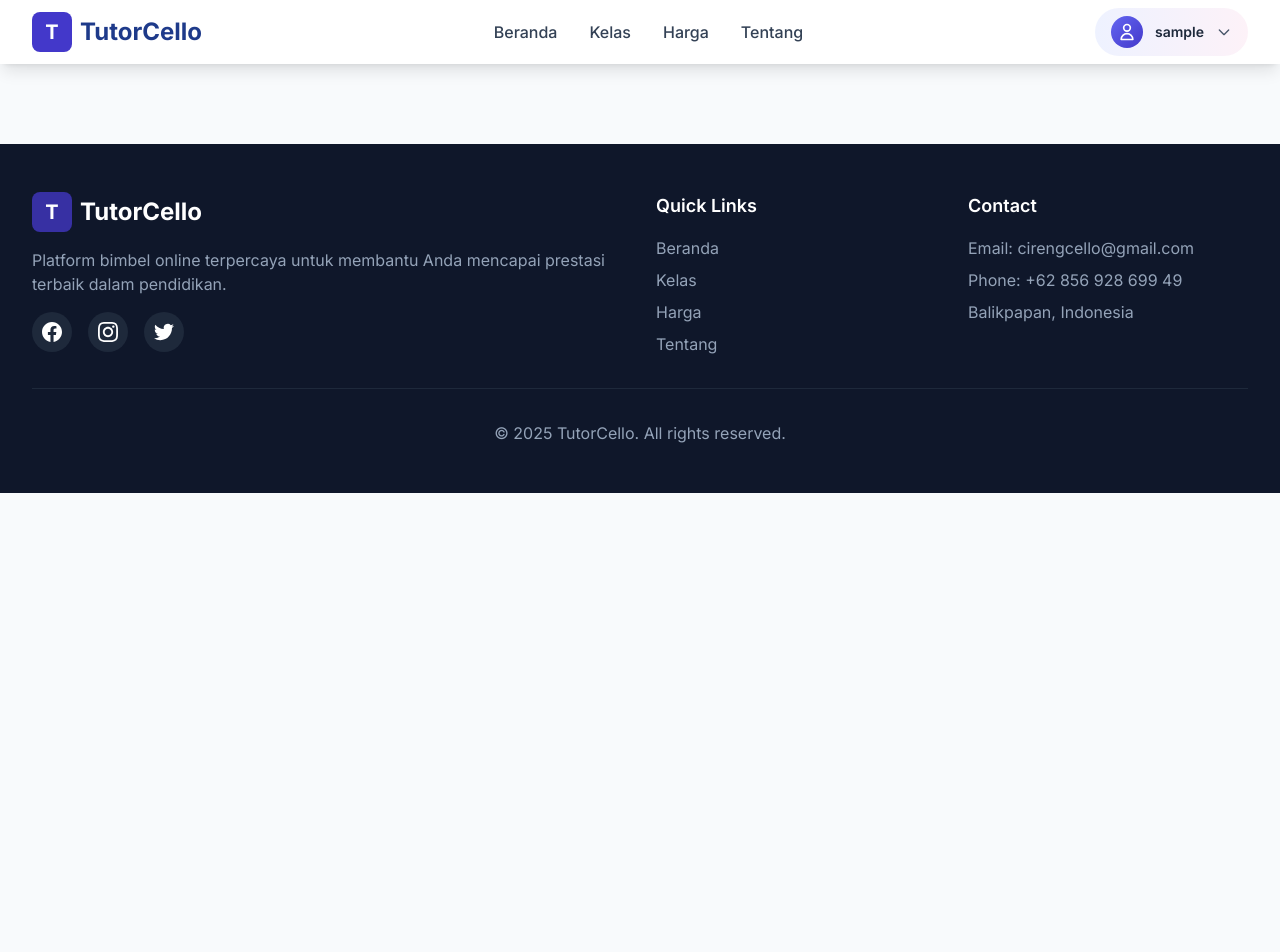
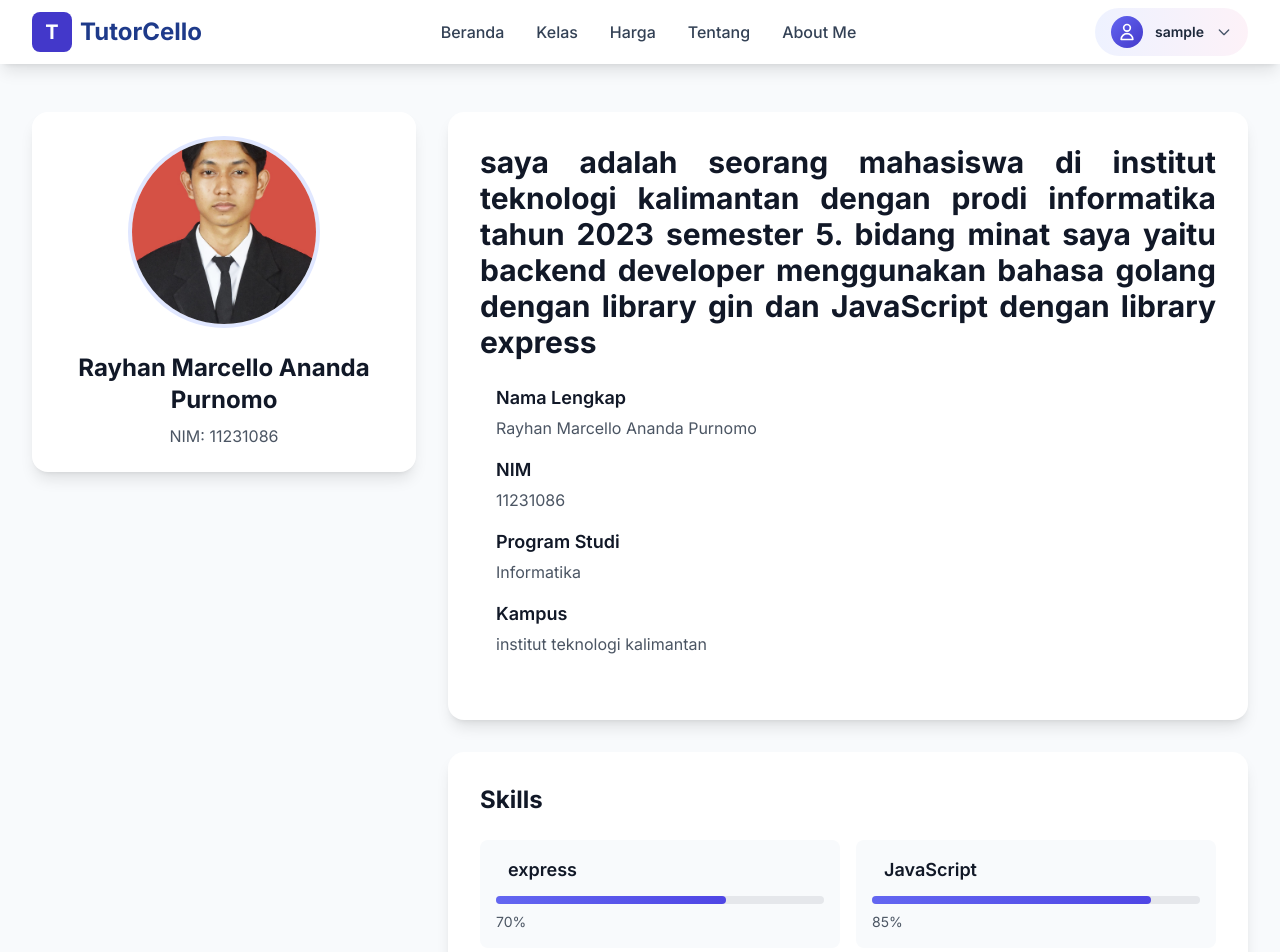
Before and after one commit to RayhanMarcello/tutorCello, a Vue app: page /about-me in a window 1280 px wide. Shown: the top 952 px of the page. Before the commit the page ends 800 px from the top, so only its background shows below. Built offline with nearby package versions, Linux system fonts and the light colour scheme; sample sign-in values are in the browser's storage.

Commit message:
COTS (coding on the spot) desweb A

```diff
--- a/src/components/NavBar.vue
+++ b/src/components/NavBar.vue
@@ -51,8 +51,16 @@
               <p class="text-sm font-semibold text-slate-800">{{ userName }}</p>
               <p class="text-xs text-slate-500">{{ userSchool }}</p>
             </div>
-            <svg class="w-4 h-4 text-slate-600" fill="none" stroke="currentColor" viewBox="0 0 24 24">
-              <path stroke-linecap="round" stroke-linejoin="round" stroke-width="2" d="M19 9l-7 7-7-7"></path>
+            <svg
+              class="w-4 h-4 text-slate-600"
+              fill="none"
+              stroke="currentColor"
+              viewBox="0 0 24 24">
+              <path
+                stroke-linecap="round"
+                stroke-linejoin="round"
+                stroke-width="2"
+                d="M19 9l-7 7-7-7"></path>
             </svg>
           </div>
 
@@ -68,14 +76,24 @@
               v-if="showUserMenu"
               class="absolute top-full right-0 mt-2 w-56 bg-white rounded-lg shadow-xl border border-slate-200 py-2 z-50">
               <div class="px-4 py-3 border-b border-slate-200">
-                <p class="text-sm font-semibold text-slate-800">{{ userName }}</p>
+                <p class="text-sm font-semibold text-slate-800">
+                  {{ userName }}
+                </p>
                 <p class="text-xs text-slate-500">{{ userSchool }}</p>
               </div>
               <button
                 @click="logout"
                 class="w-full px-4 py-2 text-left text-sm text-red-600 hover:bg-red-50 transition-colors duration-200 flex items-center space-x-2">
-                <svg class="w-5 h-5" fill="none" stroke="currentColor" viewBox="0 0 24 24">
-                  <path stroke-linecap="round" stroke-linejoin="round" stroke-width="2" d="M17 16l4-4m0 0l-4-4m4 4H7m6 4v1a3 3 0 01-3 3H6a3 3 0 01-3-3V7a3 3 0 013-3h4a3 3 0 013 3v1"></path>
+                <svg
+                  class="w-5 h-5"
+                  fill="none"
+                  stroke="currentColor"
+                  viewBox="0 0 24 24">
+                  <path
+                    stroke-linecap="round"
+                    stroke-linejoin="round"
+                    stroke-width="2"
+                    d="M17 16l4-4m0 0l-4-4m4 4H7m6 4v1a3 3 0 01-3 3H6a3 3 0 01-3-3V7a3 3 0 013-3h4a3 3 0 013 3v1"></path>
                 </svg>
                 <span>Logout</span>
               </button>
@@ -165,8 +183,16 @@
             <button
               @click="logout"
               class="w-full px-4 py-2 text-left text-sm text-red-600 hover:bg-red-50 rounded-lg transition-colors duration-200 flex items-center space-x-2">
-              <svg class="w-5 h-5" fill="none" stroke="currentColor" viewBox="0 0 24 24">
-                <path stroke-linecap="round" stroke-linejoin="round" stroke-width="2" d="M17 16l4-4m0 0l-4-4m4 4H7m6 4v1a3 3 0 01-3 3H6a3 3 0 01-3-3V7a3 3 0 013-3h4a3 3 0 013 3v1"></path>
+              <svg
+                class="w-5 h-5"
+                fill="none"
+                stroke="currentColor"
+                viewBox="0 0 24 24">
+                <path
+                  stroke-linecap="round"
+                  stroke-linejoin="round"
+                  stroke-width="2"
+                  d="M17 16l4-4m0 0l-4-4m4 4H7m6 4v1a3 3 0 01-3 3H6a3 3 0 01-3-3V7a3 3 0 013-3h4a3 3 0 013 3v1"></path>
               </svg>
               <span>Logout</span>
             </button>
@@ -179,43 +205,44 @@
 
 <script setup>
 import { ref, computed, onMounted } from "vue";
-import { useRouter } from 'vue-router'
+import { useRouter } from "vue-router";
 
-const router = useRouter()
+const router = useRouter();
 const mobileMenuOpen = ref(false);
 const showUserMenu = ref(false);
 const userData = ref(null);
 
 const userName = computed(() => {
   if (userData.value && userData.value.username) {
-    return userData.value.username
+    return userData.value.username;
   }
-  return "User"
+  return "User";
 });
 
 const userSchool = computed(() => {
   if (userData.value && userData.value.school) {
-    return userData.value.school
+    return userData.value.school;
   }
-  return ""
+  return "";
 });
 
 onMounted(() => {
-  const storedData = localStorage.getItem('userData')
+  const storedData = localStorage.getItem("userData");
   if (storedData) {
-    userData.value = JSON.parse(storedData)
+    userData.value = JSON.parse(storedData);
   }
-})
+});
 
 const logout = () => {
-  localStorage.removeItem('userData')
-  router.push('/login')
-}
+  localStorage.removeItem("userData");
+  router.push("/login");
+};
 
 const navLinks = [
   { name: "Beranda", path: "/" },
   { name: "Kelas", path: "/kelas" },
   { name: "Harga", path: "/harga" },
   { name: "Tentang", path: "/tentang" },
+  { name: "About Me", path: "/about-me" },
 ];
 </script>
--- /dev/null
+++ b/src/pages/AboutMeView.vue
@@ -0,0 +1,133 @@
+<template>
+  <div class="min-h-screen bg-slate-50 py-12">
+    <div class="max-w-7xl mx-auto px-4 sm:px-6 lg:px-8">
+      <div class="grid md:grid-cols-3 gap-8 items-start">
+        <div v-show="!isMobile" class="md:col-span-1">
+          <div class="bg-white rounded-2xl shadow-lg p-6 sticky top-24">
+            <div class="flex flex-col items-center">
+              <div
+                class="w-48 h-48 rounded-full overflow-hidden mb-6 border-4 border-indigo-100">
+                <img
+                  src="../assets/images/rayhan.jpg"
+                  alt="Rayhan Marcello Ananda Purnomo"
+                  class="w-full h-full object-cover" />
+              </div>
+              <h2 class="text-2xl font-bold text-gray-900 text-center mb-2">
+                Rayhan Marcello Ananda Purnomo
+              </h2>
+              <p class="text-gray-600 text-center">NIM: 11231086</p>
+            </div>
+          </div>
+        </div>
+
+        <div class="md:col-span-2">
+          <div class="bg-white rounded-2xl shadow-lg p-8 mb-8">
+            <h1 class="text-3xl font-bold text-gray-900 mb-6 text-justify">
+              saya adalah seorang mahasiswa di institut teknologi kalimantan
+              dengan prodi informatika tahun 2023 semester 5. bidang minat saya
+              yaitu backend developer menggunakan bahasa golang dengan library
+              gin dan JavaScript dengan library express
+            </h1>
+
+            <div class="space-y-4 mb-8">
+              <div class="flex items-start">
+                <div
+                  class="rounded-lg flex items-center justify-center mr-4 flex-shrink-0"></div>
+                <div>
+                  <h3 class="text-lg font-semibold text-gray-900 mb-1">
+                    Nama Lengkap
+                  </h3>
+                  <p class="text-gray-600">Rayhan Marcello Ananda Purnomo</p>
+                </div>
+              </div>
+
+              <div class="flex items-start">
+                <div
+                  class="rounded-lg flex items-center justify-center mr-4 flex-shrink-0"></div>
+                <div>
+                  <h3 class="text-lg font-semibold text-gray-900 mb-1">NIM</h3>
+                  <p class="text-gray-600">11231086</p>
+                </div>
+              </div>
+
+              <div class="flex items-start">
+                <div
+                  class="rounded-lg flex items-center justify-center mr-4 flex-shrink-0"></div>
+                <div>
+                  <h3 class="text-lg font-semibold text-gray-900 mb-1">
+                    Program Studi
+                  </h3>
+                  <p class="text-gray-600">Informatika</p>
+                </div>
+              </div>
+
+              <div class="flex items-start">
+                <div
+                  class="rounded-lg flex items-center justify-center mr-4 flex-shrink-0"></div>
+                <div>
+                  <h3 class="text-lg font-semibold text-gray-900 mb-1">
+                    Kampus
+                  </h3>
+                  <p class="text-gray-600">institut teknologi kalimantan</p>
+                </div>
+              </div>
+            </div>
+          </div>
+
+          <div class="bg-white rounded-2xl shadow-lg p-8">
+            <h2 class="text-2xl font-bold text-gray-900 mb-6">Skills</h2>
+
+            <div class="grid grid-cols-1 sm:grid-cols-2 gap-4">
+              <div
+                v-for="skill in skills"
+                :key="skill.name"
+                class="bg-slate-50 rounded-lg p-4 hover:bg-slate-100 transition-colors duration-200">
+                <div class="flex items-center mb-3">
+                  <div
+                    class="rounded-lg flex items-center justify-center mr-3"></div>
+                  <h3 class="text-lg font-semibold text-gray-900">
+                    {{ skill.name }}
+                  </h3>
+                </div>
+                <div class="w-full bg-gray-200 rounded-full h-2">
+                  <div
+                    class="bg-gradient-to-r from-indigo-500 to-indigo-600 h-2 rounded-full transition-all duration-500"
+                    :style="{ width: skill.level + '%' }"></div>
+                </div>
+                <p class="text-sm text-gray-600 mt-2">{{ skill.level }}%</p>
+              </div>
+            </div>
+          </div>
+        </div>
+      </div>
+    </div>
+  </div>
+</template>
+
+<script setup>
+import { ref, onMounted, onUnmounted } from "vue";
+
+const isMobile = ref(false);
+
+const skills = [
+  { name: "express", level: 70 },
+  { name: "JavaScript", level: 85 },
+  { name: "Vue.js", level: 70 },
+  { name: "Python", level: 50 },
+  { name: "golang", level: 80 },
+  { name: "MySQL", level: 85 },
+];
+
+const checkMobile = () => {
+  isMobile.value = window.innerWidth < 768;
+};
+
+onMounted(() => {
+  checkMobile();
+  window.addEventListener("resize", checkMobile);
+});
+
+onUnmounted(() => {
+  window.removeEventListener("resize", checkMobile);
+});
+</script>
--- a/src/router/index.js
+++ b/src/router/index.js
@@ -32,6 +32,11 @@ const router = createRouter({
       path: '/tentang',
       name: 'about',
       component: () => import('../pages/AboutView.vue')
+    },
+    {
+      path: '/about-me',
+      name: 'about-me',
+      component: () => import('../pages/AboutMeView.vue')
     }
   ],
   scrollBehavior(to, from, savedPosition) {
```
Also changed, not shown: src/assets/images/rayhan.jpg (added), 1 other file (tests, documents, lock files or other folders).
